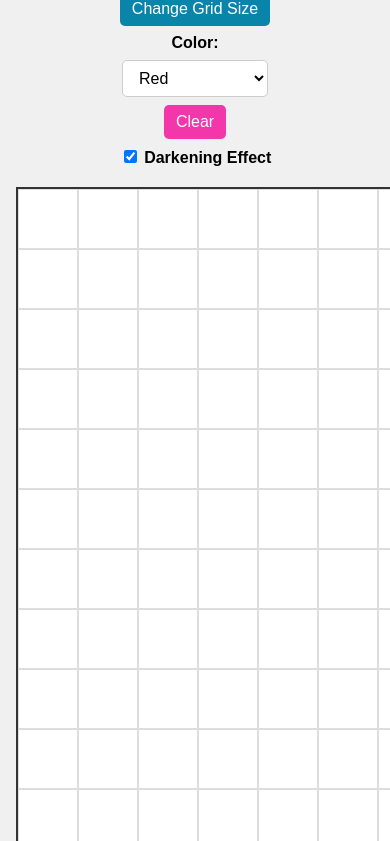
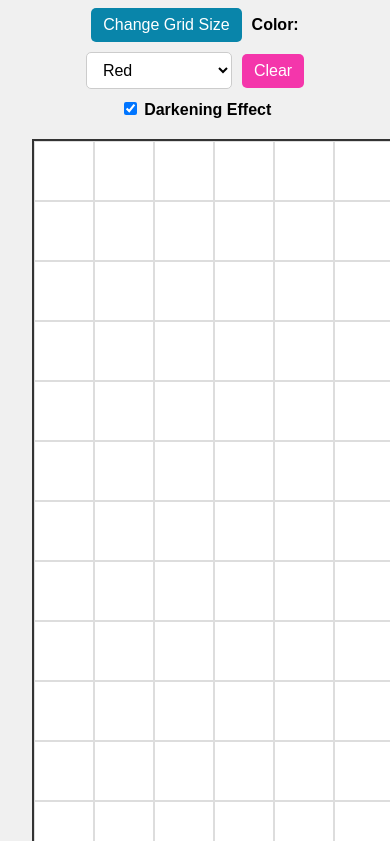
Before and after one commit to notstatic13/etch-a-sketch, a plain HTML site: page index.html in a window 390 px wide. Shown: the part 98-939 px from the top of the page. Drawn offline with Linux system fonts and the light colour scheme.

Commit message:
Update style.css

```diff
--- a/style.css
+++ b/style.css
@@ -75,13 +75,3 @@ h1 {
   width: 100%;
   height: 100%;
 }
-
-@media (max-width: 768px) {
-  body {
-    padding: 1rem;
-  }
-  .controls {
-    flex-direction: column;
-    gap: 8px;
-  }
-}
```
